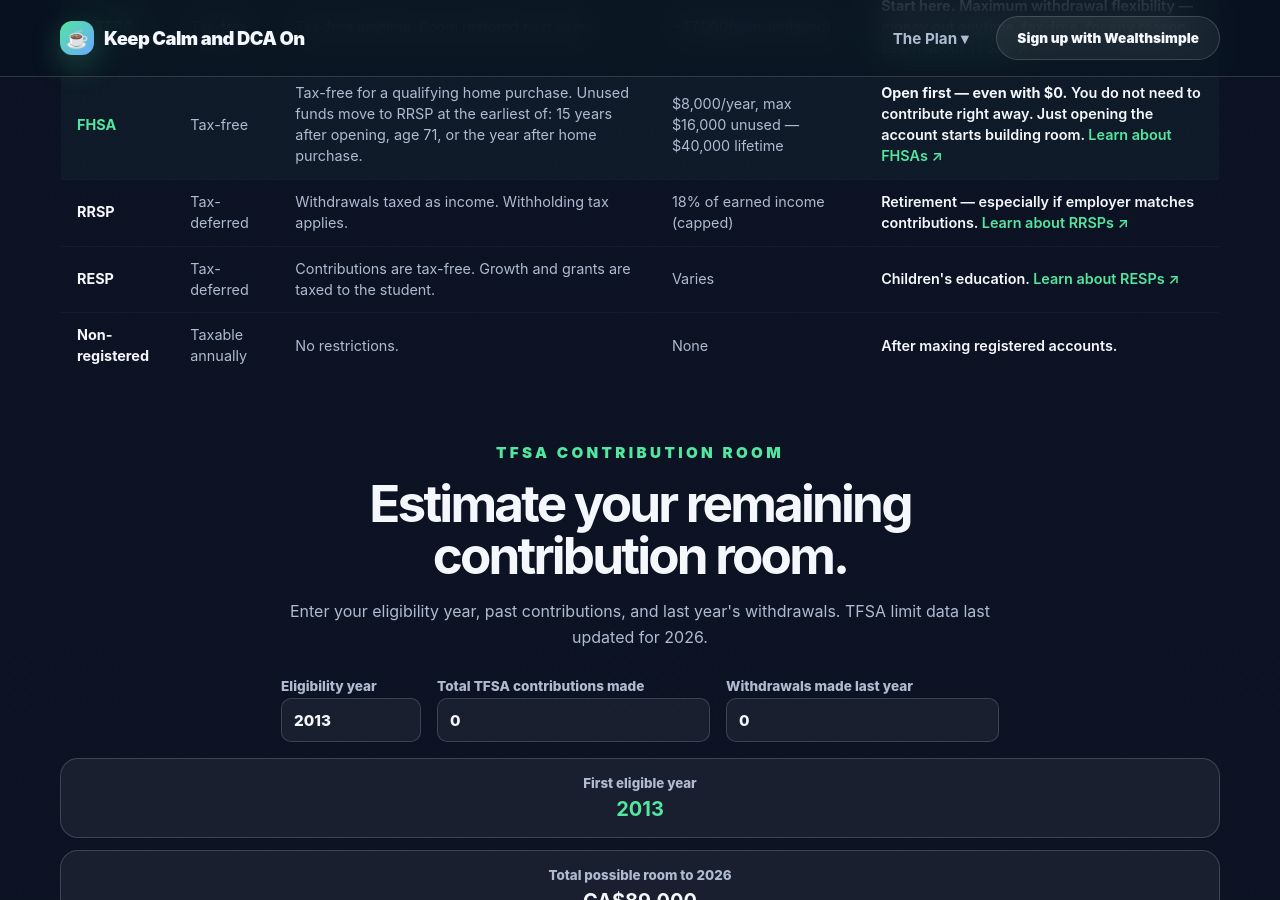
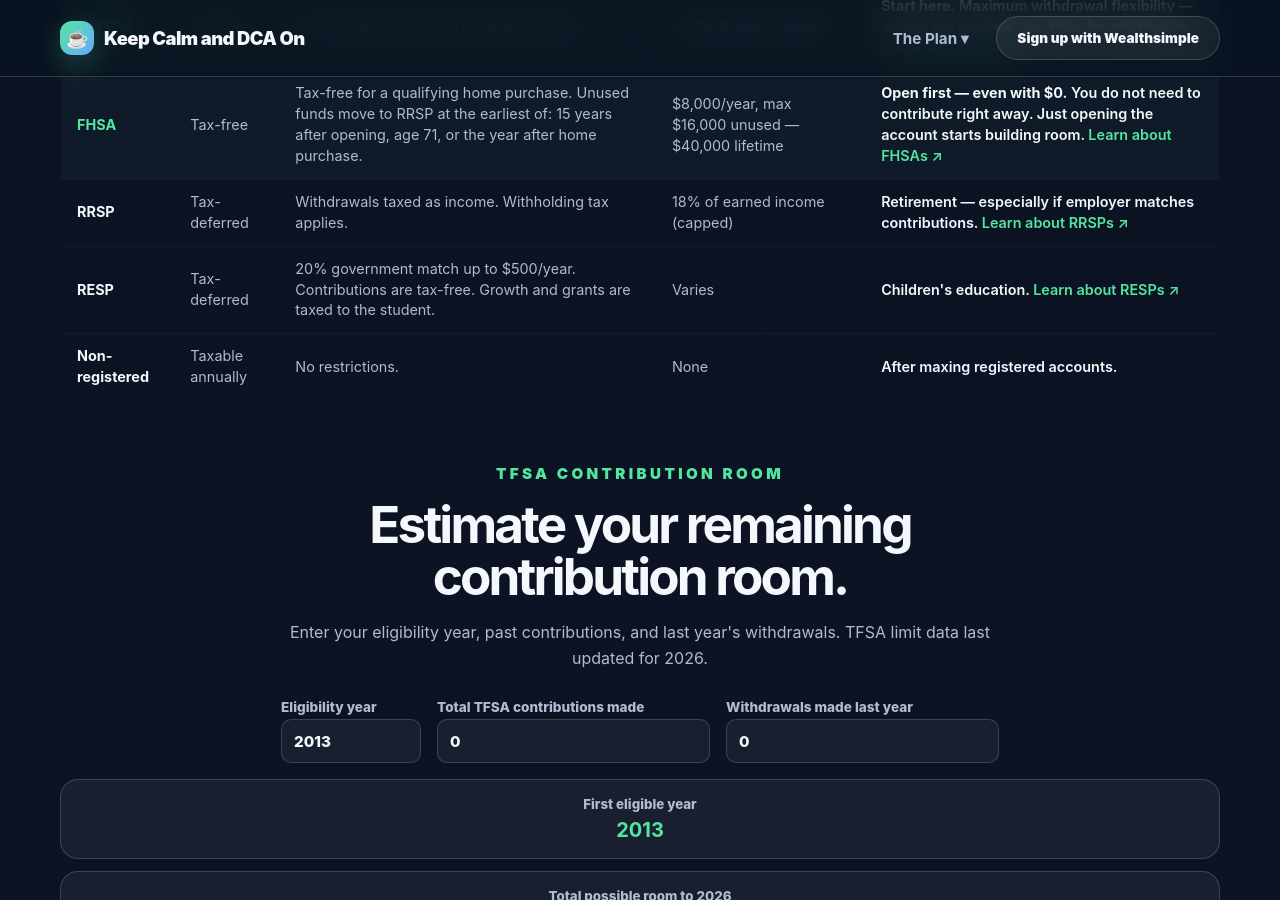
Before and after one commit to thestamp/dcathedip, a Jekyll site: the page built from index.html, in a window 1280 px wide and 900 px high, scrolled down 7834 px. Built offline with Jekyll 4.4.1, drawn with Linux system fonts in a browser that asks for light colours.

Commit message:
Add 20% govt match up to 00/year to RESP withdrawal rules

```diff
--- a/index.html
+++ b/index.html
@@ -381,7 +381,7 @@
             <tr>
               <td><strong>RESP</strong></td>
               <td>Tax-deferred</td>
-              <td>Contributions are tax-free. Growth and grants are taxed to the student.</td>
+              <td>20% government match up to $500/year. Contributions are tax-free. Growth and grants are taxed to the student.</td>
               <td>Varies</td>
               <td>Children's education. <a href="https://www.wealthsimple.com/en-ca/learn/what-is-resp" target="_blank" rel="nofollow noopener" style="color:var(--green);">Learn about RESPs ↗</a></td>
             </tr>
```
